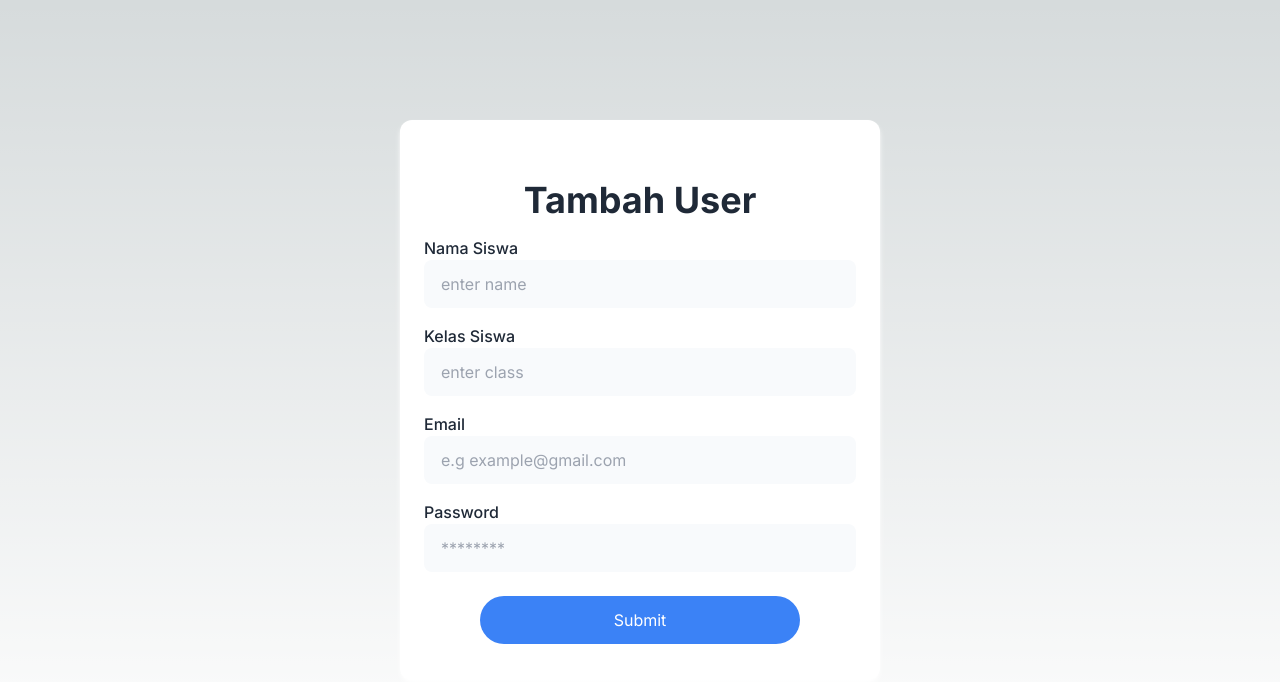
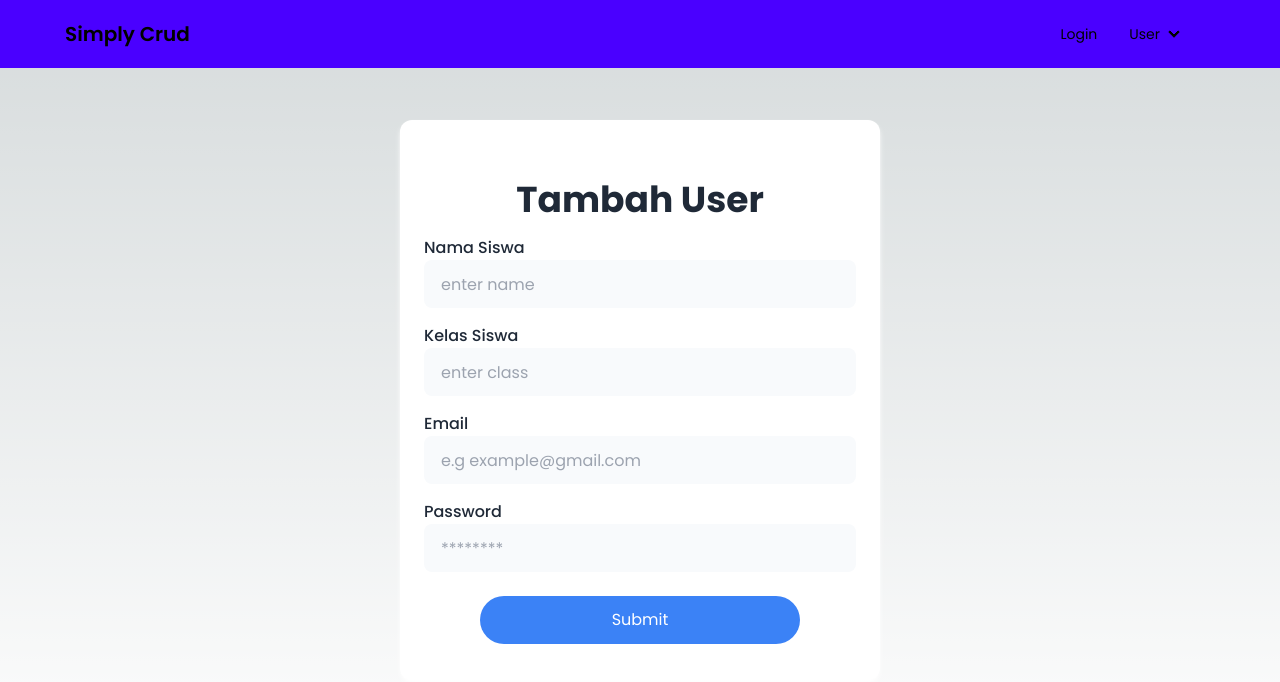
Before and after one commit to panntod/Learn-Next-Typescript, a Next.js app: page /tambah-user in a window 1280 px wide. Shown: the top 682 px of the page. Built offline with nearby package versions, Linux system fonts and the light colour scheme.

Commit message:
feat: change layout default

```diff
--- a/src/app/layout.tsx
+++ b/src/app/layout.tsx
@@ -1,12 +1,14 @@
-import type { Metadata } from "next";
-import { Inter } from "next/font/google";
+import { Poppins } from "next/font/google";
+import { Toaster } from "sonner";
 import "./globals.css";
+import { Metadata } from "next";
+import Navbar from "./component/Navbar";
 
-const inter = Inter({ subsets: ["latin"] });
+const inter = Poppins({ subsets: ["latin"], weight: ["100", "200", '300', "400", "500", "600", "700"] });
 
 export const metadata: Metadata = {
-  title: "Create Next App",
-  description: "Generated by create next app",
+  title: "Simply Crud Page",
+  description: "Created using next app",
 };
 
 export default function RootLayout({
@@ -16,7 +18,11 @@ export default function RootLayout({
 }>) {
   return (
     <html lang="en">
-      <body className={inter.className}>{children}</body>
+      <body className={inter.className}>
+        <Toaster richColors position="top-right"/>
+        <Navbar />
+        {children}
+      </body>
     </html>
   );
 }
```
